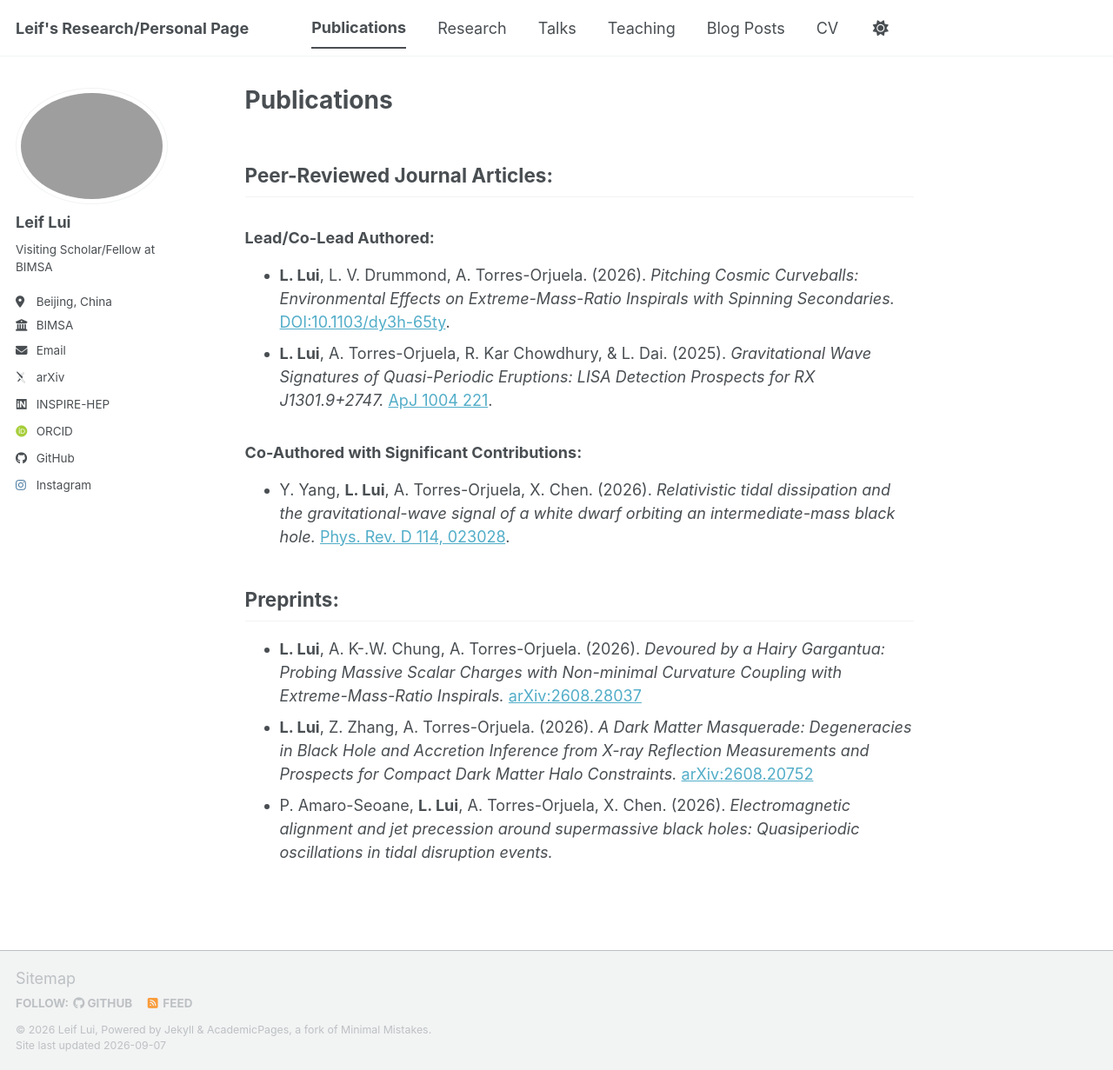
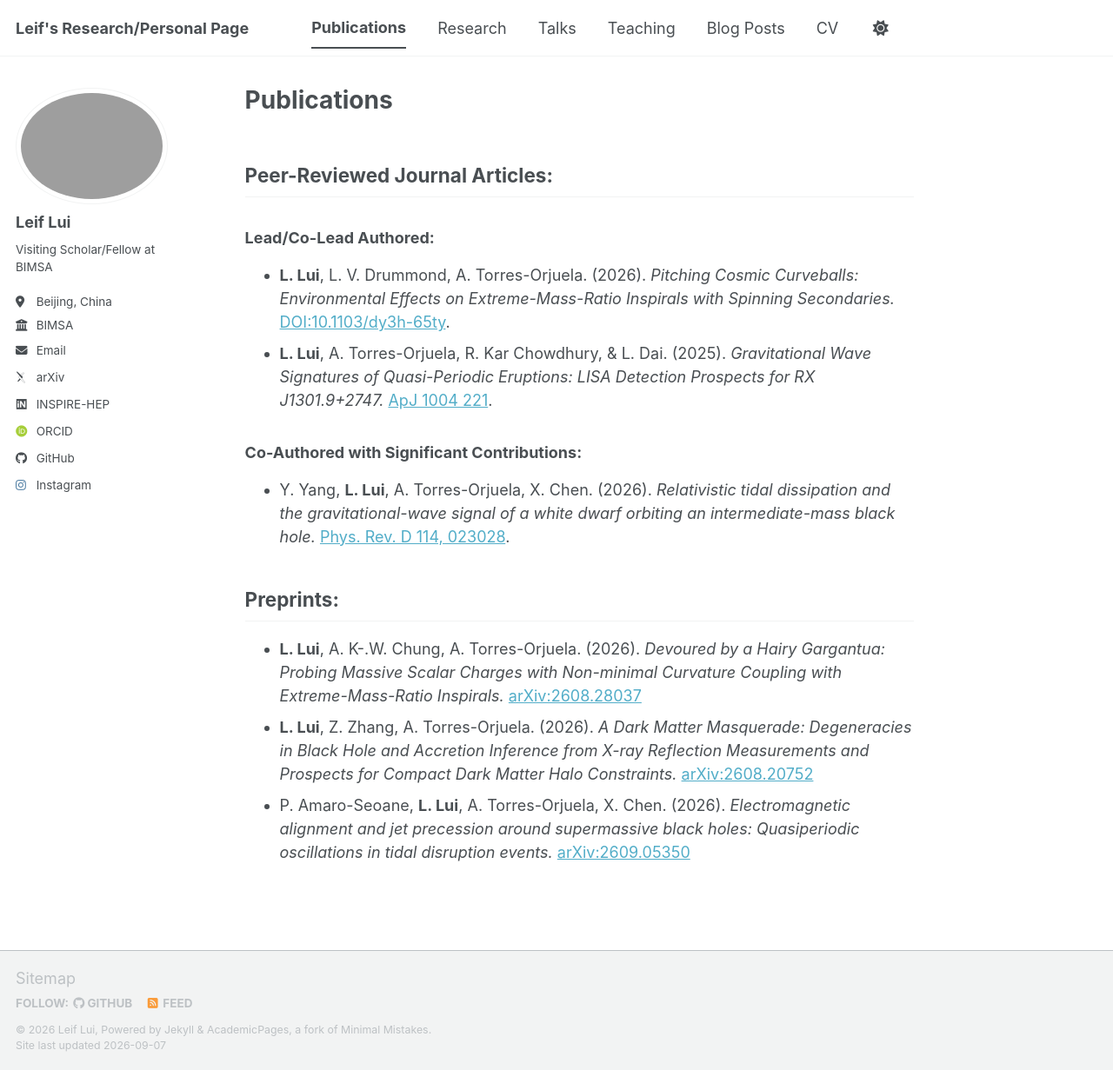
Before and after one commit to leiflui/leiflui.github.io, a Jekyll site: the page built from _pages/publications.md, in a window 1280 px wide and 1231 px high. Shown: the whole window at 87% size. Built offline with Jekyll 4.4.1, drawn with Linux system fonts in a browser that asks for light colours; some web fonts are replaced; a script bundle is joined from its source files by our own code; library files that are not in the unit come from our copies.

Commit message:
Add arXiv link to publication entry

```diff
--- a/_pages/publications.md
+++ b/_pages/publications.md
@@ -15,4 +15,4 @@
 ## Preprints:
 - **L. Lui**, A. K-.W. Chung, A. Torres-Orjuela. (2026). *Devoured by a Hairy Gargantua: Probing Massive Scalar Charges with Non-minimal Curvature Coupling with Extreme-Mass-Ratio Inspirals.* [arXiv:2608.28037](https://arxiv.org/abs/2608.28037)
 - **L. Lui**, Z. Zhang, A. Torres-Orjuela. (2026). *A Dark Matter Masquerade: Degeneracies in Black Hole and Accretion Inference from X-ray Reflection Measurements and Prospects for Compact Dark Matter Halo Constraints.* [arXiv:2608.20752](https://arxiv.org/abs/2608.20752)
-- P. Amaro-Seoane, **L. Lui**, A. Torres-Orjuela, X. Chen. (2026). *Electromagnetic alignment and jet precession around supermassive black holes: Quasiperiodic oscillations in tidal disruption events.*
+- P. Amaro-Seoane, **L. Lui**, A. Torres-Orjuela, X. Chen. (2026). *Electromagnetic alignment and jet precession around supermassive black holes: Quasiperiodic oscillations in tidal disruption events.* [arXiv:2609.05350](https://arxiv.org/abs/2609.05350)
```
